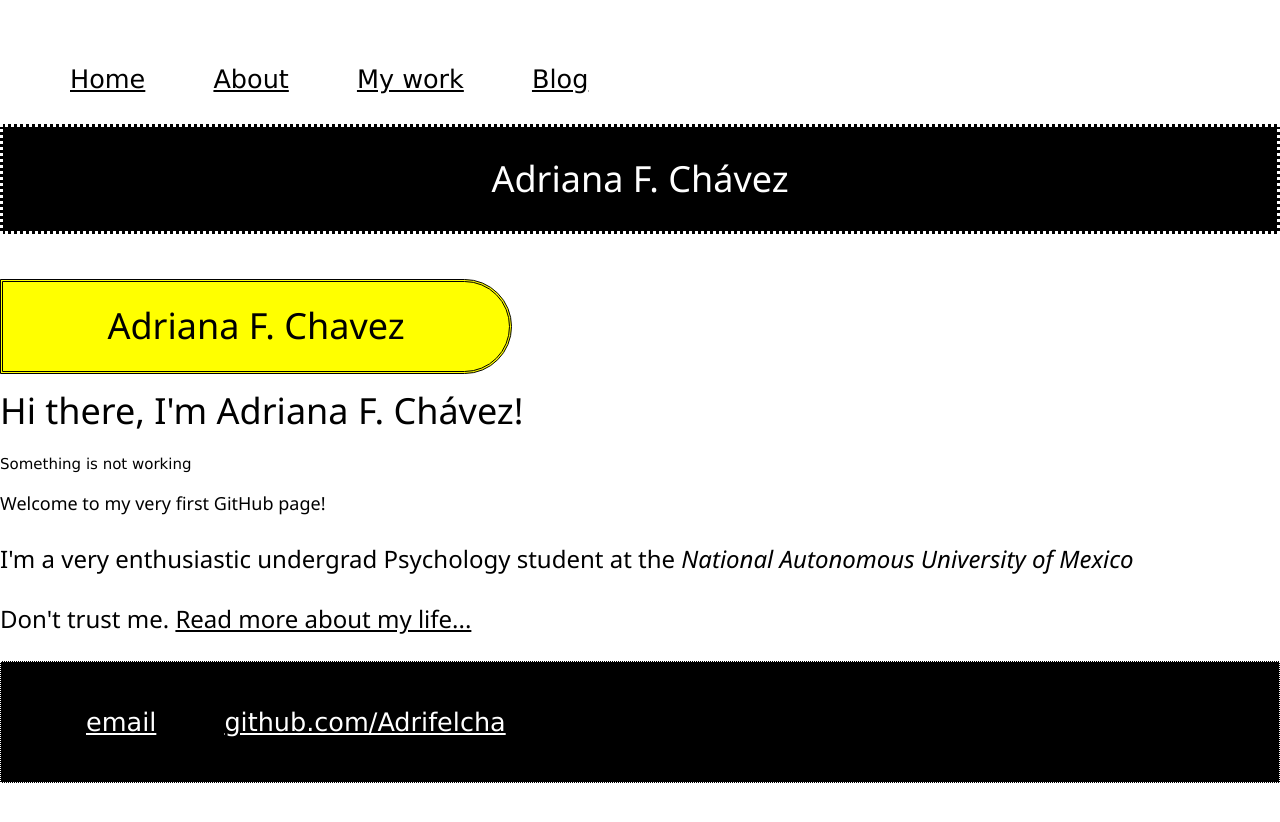
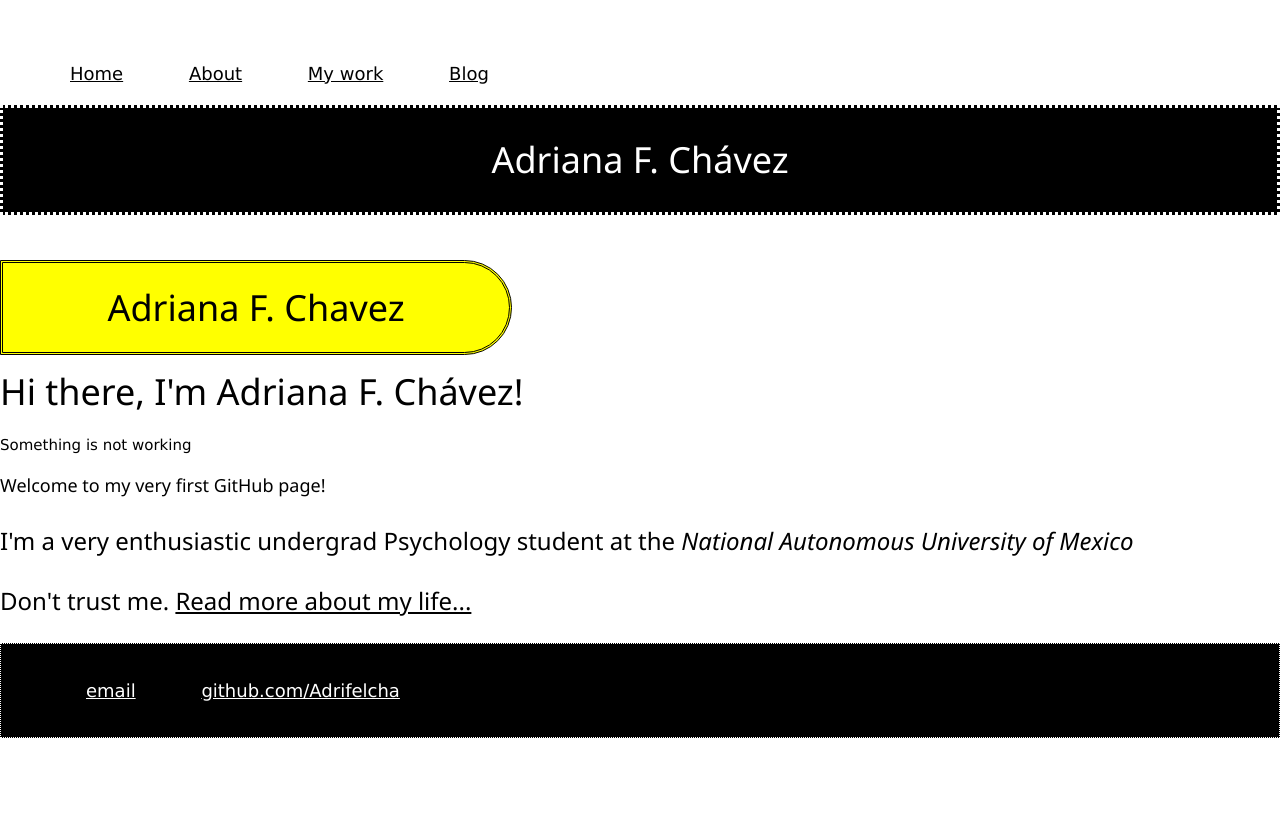
Before and after one commit to Adrifelcha/Adrifelcha-github.io, a Jekyll site: the page built from index.html, in a window 1280 px wide. Shown: the top 822 px of the page. Built offline with Jekyll 4.4.1, drawn with Linux system fonts in a browser that asks for light colours.

Commit message:
Update default.html

```diff
--- a/_layouts/default.html
+++ b/_layouts/default.html
@@ -43,7 +43,7 @@
 			}
 
 			nav ul, footer ul {
-    				font-size:1.7em;
+    				font-size:1.2em;
     				list-style: none;
     				text-align:left;
 			}
```
